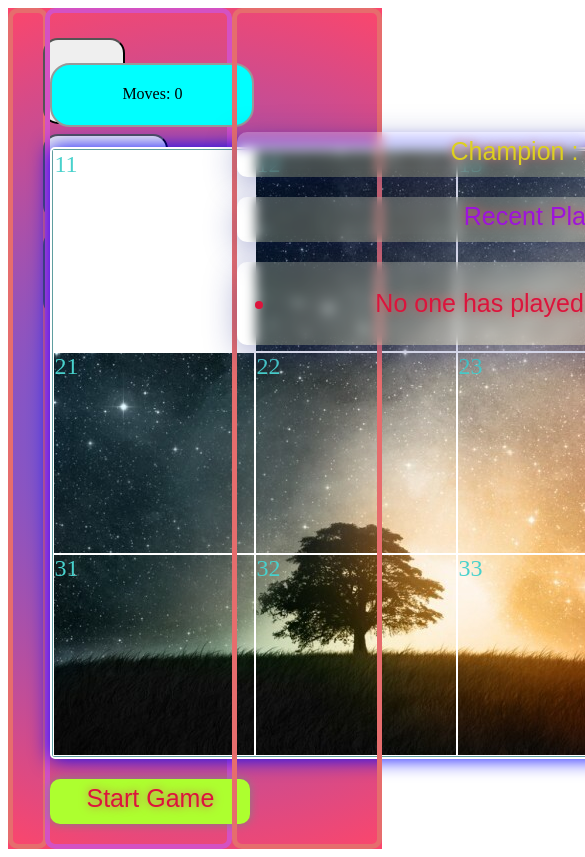
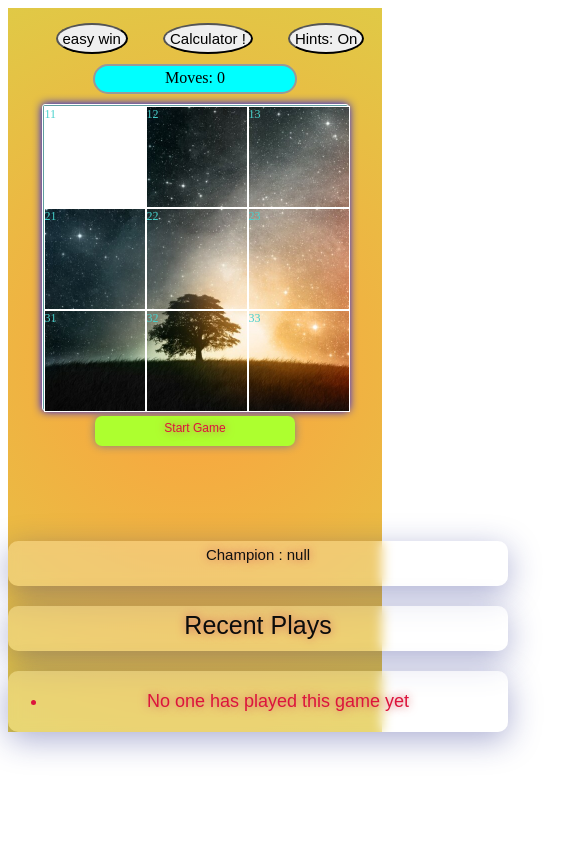
Before and after one commit to rahulraina711/puzzle_game, a plain HTML site: page rahulraina711/index.html in a window 390 px wide. Shown: the top 857 px of the page, 585 px wide, since content can reach past the window. Drawn offline with Linux system fonts and the light colour scheme.

Commit message:
added responsiveness

```diff
--- a/rahulraina711/style.css
+++ b/rahulraina711/style.css
@@ -23,7 +23,6 @@ button
     margin-top: 10px;
     border-radius: 15px;
     font-size: 18px;
-    color: ;
 }
 
 .game{
@@ -216,3 +215,207 @@ button
     transition: 0s;
 
 }
+
+@media screen and (max-width: 530px){
+    .main-frame{
+        background: rgb(243, 50, 44);
+        background: radial-gradient(circle, rgb(251, 163, 63) 0%, rgb(224, 201, 70) 100%);
+        display: flex;
+        flex-direction: column;
+    }
+    button
+    {
+        padding: 5px;
+        margin-top: 5px;
+        border-radius: 50%;
+        font-size: 15px;
+        margin: auto;
+
+    }
+    .random{
+        display: flex;
+        justify-content: space-between;
+
+        border: none;
+        border-radius: 10px;
+    }
+    .game{
+        margin: 0px;
+        padding-bottom: 20px;
+        border-radius: 10px;
+        border: none;
+    }
+    #grid{
+        width: 303px;
+        height: 303px;
+        border: 1px solid white;
+        border-radius: 3px;
+        display: grid;
+        grid-template-columns: auto auto auto;
+        padding: 1px;
+        margin: auto;
+        margin-top: 10px;
+        background-color: cadetblue;
+        box-shadow: 0px 0px 10px blue;
+        background-size: 100px;
+    }
+    .clicks {
+        height: 100px;
+        width: 100px;
+        font-size: 12px;
+        border: 1px solid white;
+        color: mediumturquoise;
+
+    }
+    #p11{
+        background: url('images/11.jpg');
+        background-size: 100px ;
+
+    }
+    #p12{
+        background: url('images/12.jpg');
+        background-size: 100px ;
+    }
+    #p13{
+        background: url('images/13.jpg');
+        background-size: 100px ;
+    }
+    #p21{
+        background: url('images/21.jpg');
+        background-size: 100px ;
+    }
+    #p22{
+        background: url('images/22.jpg');
+        background-size: 100px ;
+    }
+    #p23{
+        background: url('images/23.jpg');
+        background-size: 100px ;
+    }
+    #p31{
+        background: url('images/31.jpg');
+        background-size: 100px ;
+    }
+    #p32{
+        background: url('images/32.jpg');
+        background-size: 100px ;
+    }
+    #p33{
+        background: url('images/33.jpg');
+        background-size: 100px ;
+    }
+    #launch {
+        margin: auto;
+        margin-top: 5px;
+        width: 200px;
+        height: 25px;
+        border-radius: 7px;
+        text-align: center;
+        color: crimson;
+        background-color: greenyellow;
+        box-shadow: 0px 0px 10px grey;
+        font-size: 12px;
+        font-family:sans-serif;
+        text-shadow: 0px 0px 10px indianred;
+        cursor: pointer;
+        transition: 0.3s;
+    }
+    #launch:hover {
+        background-color: rgb(34, 43, 22);
+        transition: 0.5s;
+    }
+
+
+    #moves{
+        width: 200px;
+        margin: auto;
+        margin-top: 10px;
+        border: 2px solid #999;
+        height: 20px;
+        border-radius: 20px;
+        padding-bottom: 3px;
+        padding-top: 3px;
+
+        color: black;
+        background-color: aqua;
+    }
+
+    .results{
+        display: flex;
+        flex-direction: column;
+        border: none;
+        justify-content: space-evenly;
+    }
+
+    .leader-boards{
+        width: 500px;
+
+
+        height: 40px;
+        border-radius: 10px;
+        text-align: center;
+
+        color: rgb(12, 12, 12);
+        font-size: 25px;
+        box-shadow: 0px 0px 10px grey;
+
+        font-family:sans-serif;
+        text-shadow: 0px 0px 10px indianred;
+        background: rgba(255,255,255,0.25);
+        box-shadow: 0 8px 32px 0 rgba(31,38,135,0.37);
+        backdrop-filter: blur(6.0px);
+        -webkit-backdrop-filter:blur(6.0 px);
+    }
+
+    .leader-boards-true{
+        width: 500px;
+
+        height: 40px;
+        border-radius: 10px;
+        text-align: center;
+
+        color: rgb(17, 17, 17);
+        box-shadow: 0px 0px 10px grey;
+        font-size: 15px;
+        font-family:sans-serif;
+        text-shadow: 0px 0px 10px indianred;
+        cursor: url('images/happy.png'), auto;
+        background: rgba(255,255,255,0.25);
+        box-shadow: 0 8px 32px 0 rgba(31,38,135,0.37);
+        backdrop-filter: blur(6.0px);
+        -webkit-backdrop-filter:blur(6.0 px);
+    }
+
+    .leader-boards-content{
+        width: 500px;
+        border-radius: 10px;
+        text-align: center;
+        color: crimson;
+        font-size: 18px;
+        font-family:sans-serif;
+        text-shadow: 0px 0px 10px indianred;
+        cursor: url('images/meh.png'), auto;
+        background: rgba(255,255,255,0.25);
+        box-shadow: 0 8px 32px 0 rgba(31,38,135,0.37);
+        backdrop-filter: blur(6.0px);
+        -webkit-backdrop-filter:blur(6.0 px);
+    }
+    #player-name{
+        width: 500px;
+        border-radius: 5px;
+        text-align: center;
+        color: crimson;
+        background-color: rgb(252, 188, 159);
+        box-shadow: 0px 0px 10px grey;
+        font-size: 18px;
+        font-family:sans-serif;
+        text-shadow: 0px 0px 10px indianred;
+        cursor: pointer;
+        justify-content: center;
+        align-items: center;
+        visibility: hidden;
+        transition: 0s;
+
+    }
+
+}
```
